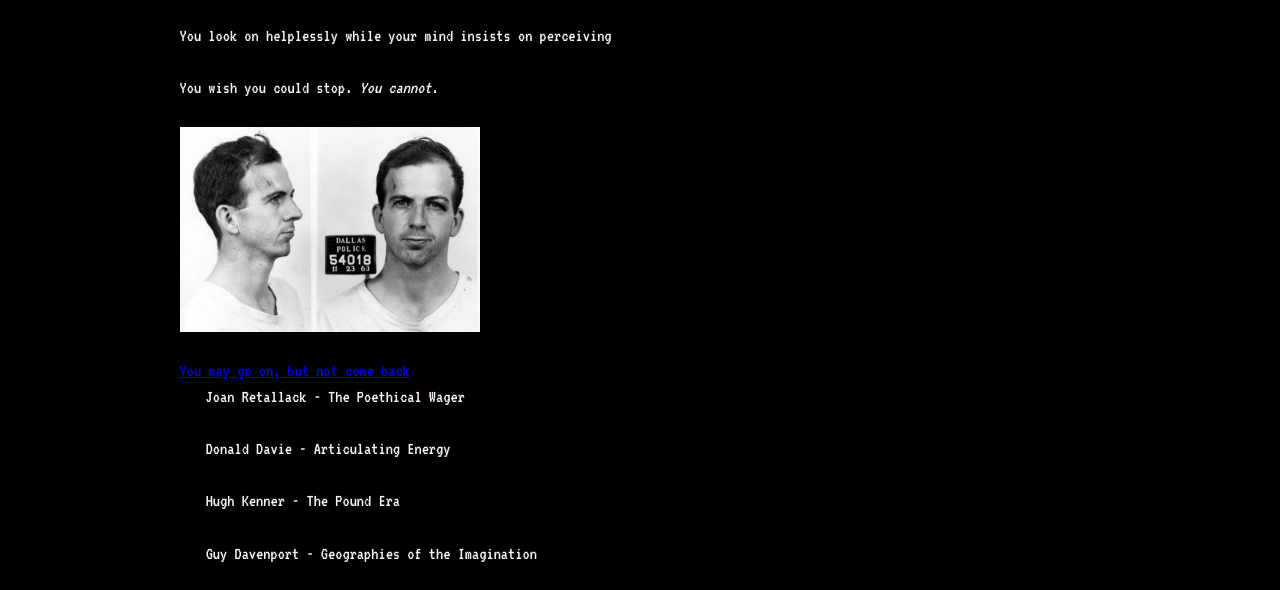
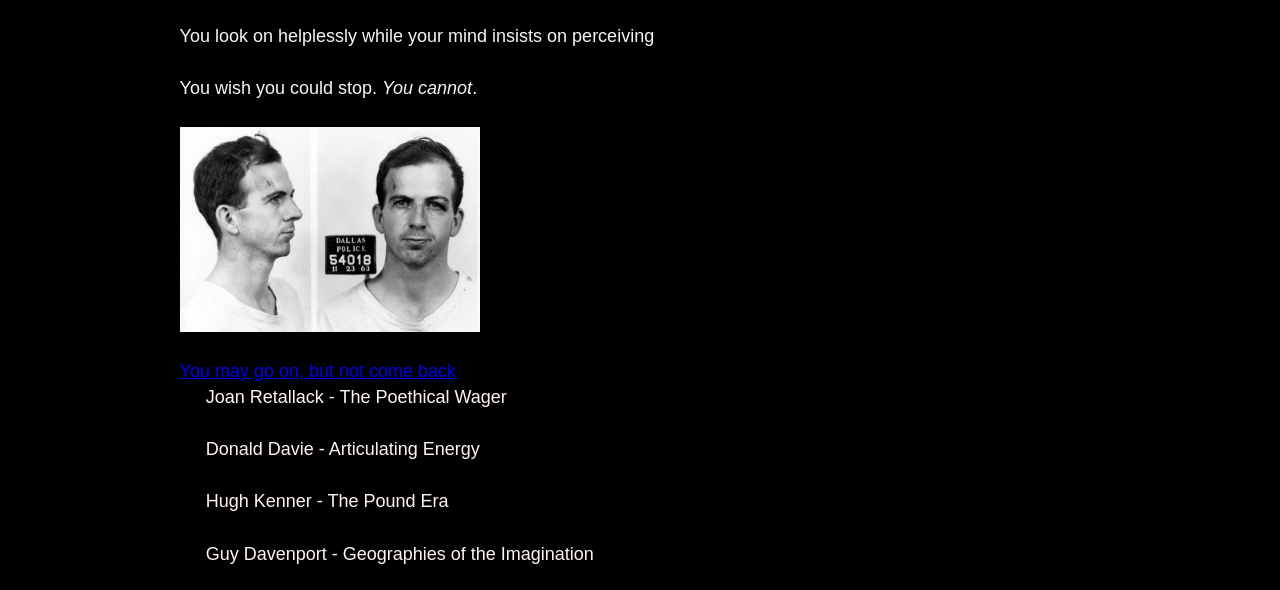
Before and after one commit to dara-kelly/ens-imaginarium, a Gatsby site: page / in a window 1280 px wide. Shown: the part 189-779 px from the top of the page. Built offline with nearby package versions, Linux system fonts and the light colour scheme; Gatsby itself is replaced by a stand-in of ours.

Commit message:
Update layout.css
changed font to arial

```diff
--- a/src/components/layout.css
+++ b/src/components/layout.css
@@ -1,6 +1,6 @@
 
 html {
-  font-family: VT323, monospace;
+  font-family: Arial, Helvetica, sans-serif;
   -ms-text-size-adjust: 100%;
   -webkit-text-size-adjust: 100%;
 }
@@ -189,7 +189,7 @@ textarea {
   font: inherit;
 }
 html {
-  font: 112.5%/1.45em VT323, monospace;
+  font: 112.5%/1.45em Arial, Helvetica, sans-serif;
   box-sizing: border-box;
   overflow-y: scroll;
 }
@@ -204,7 +204,7 @@ html {
 }
 body {
   color: seashell;
-  font-family: VT323, monospace;
+  font-family: Arial, Helvetica, sans-serif;
   font-weight: normal;
   word-wrap: break-word;
   font-kerning: normal;
```
